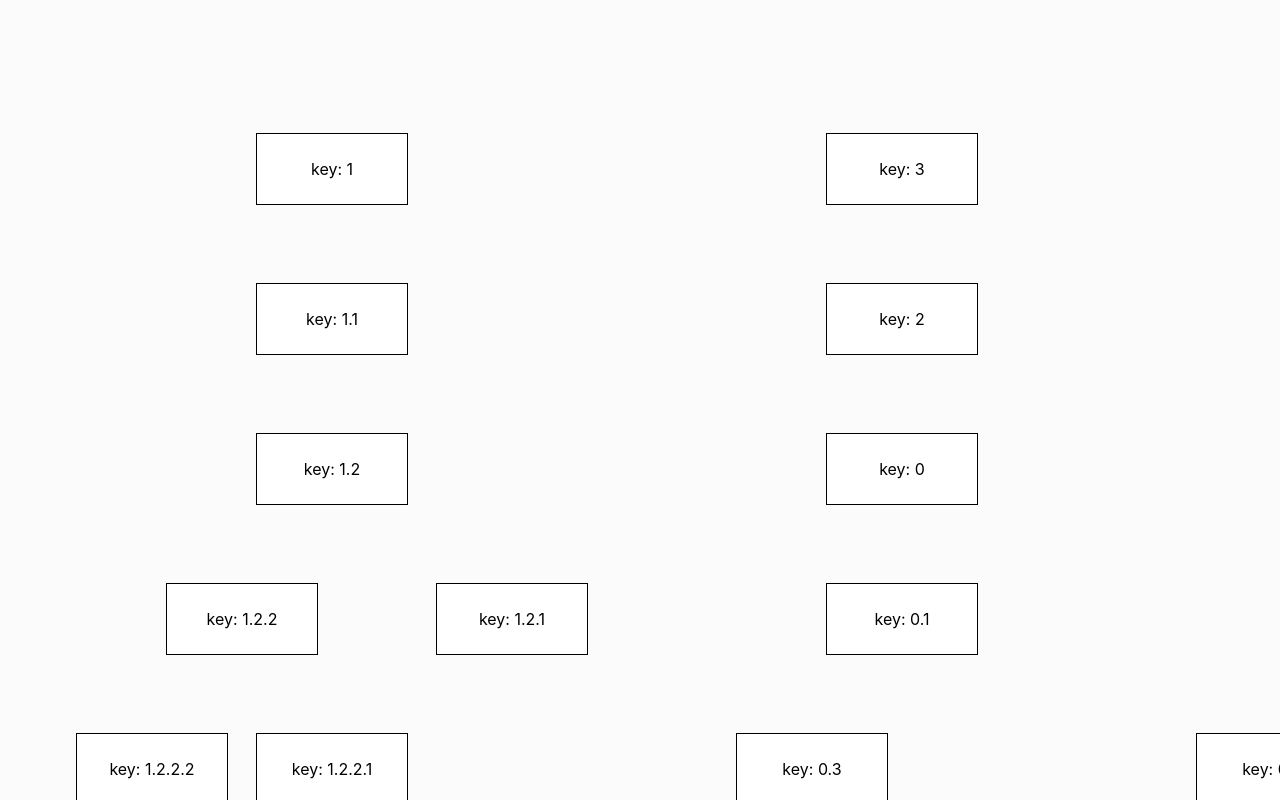
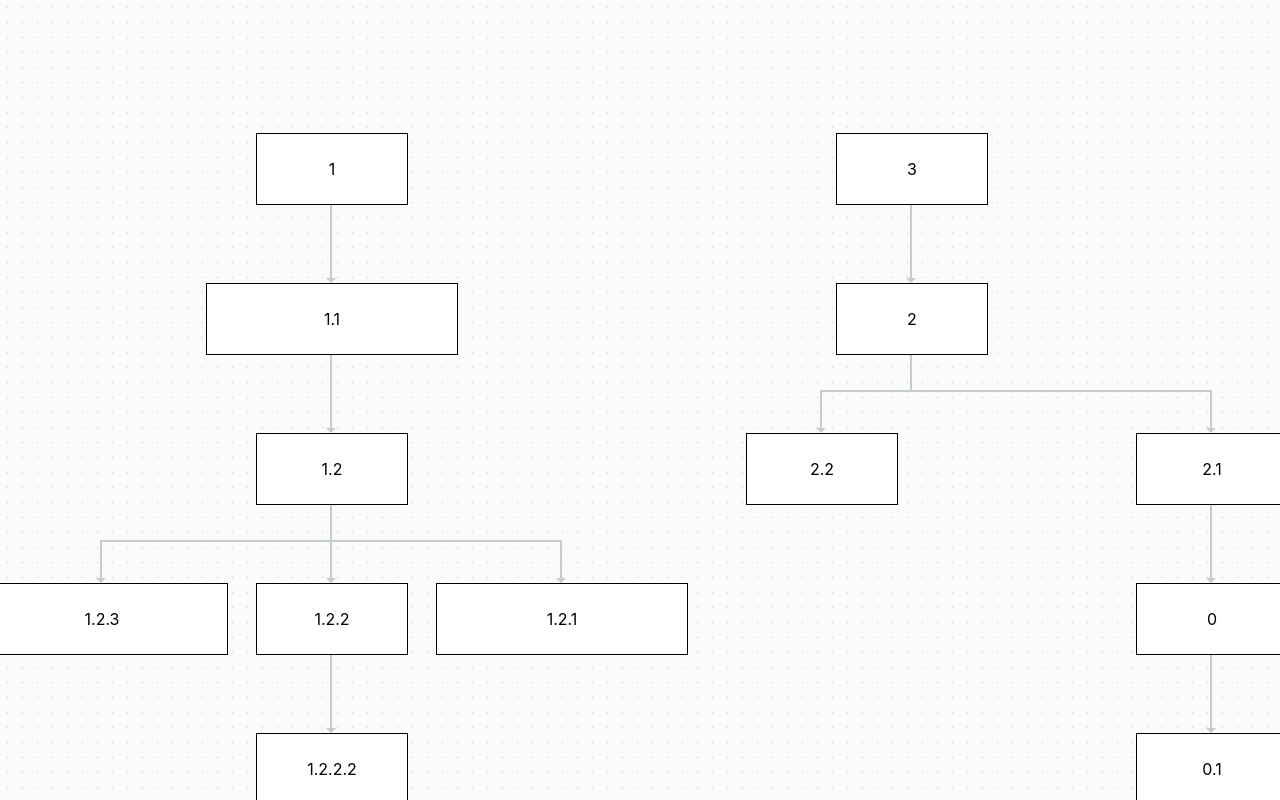
Before and after one commit to richie-south/more-flow, a React (Create React App) app in the folder more-flow-app/: page / in a window 1280 px wide. Built offline with nearby package versions, Linux system fonts and the light colour scheme.

Commit message:
feat: render lines

```diff
--- a/more-flow-app/src/App.tsx
+++ b/more-flow-app/src/App.tsx
@@ -8,6 +8,8 @@ import { buildBlock, buildBlocks } from './lib/build-block'
 import { EndArrow } from './components/paths/end-arrow'
 import { PathContainer } from './components/paths/path-container'
 import { Path } from './components/paths/path'
+import { buildLines, Line } from './lib/build-lines'
+import image from './tile.png'
 
 const BoardContainer = styled.div`
   position: absolute;
@@ -17,13 +19,17 @@ const BoardContainer = styled.div`
   padding: 0px;
   overflow: hidden;
   background-color: #FBFBFB;
+  background-image: url(${image});
+  background-repeat: repeat;
+  background-size: 30px 30px;
 `
 
 const App: React.FC = () => {
   const boardRef = useRef<HTMLDivElement>(null)
+  const [lines, setLines] = useState<Array<Line>>([])
   const [blocks, setBlocks] = useState<Blocks>({
 
-    /* 'root': {
+    /* '0': {
       type: 'standard-block',
       data: [],
       parrents: [],
@@ -35,7 +41,7 @@ const App: React.FC = () => {
     '2': {
       type: 'standard-block',
       data: [],
-      parrents: ['root'],
+      parrents: ['0'],
       x: 0,
       y: 0,
       height: 70,
@@ -44,7 +50,7 @@ const App: React.FC = () => {
     '3': {
       type: 'standard-block',
       data: [],
-      parrents: ['root'],
+      parrents: ['0'],
       x: 0,
       y: 0,
       height: 70,
@@ -53,22 +59,35 @@ const App: React.FC = () => {
     '4': {
       type: 'standard-block',
       data: [],
-      parrents: ['root'],
+      parrents: ['3'],
+      x: 0,
+      y: 0,
+      height: 70,
+      width: 150,
+    },
+    '5': {
+      type: 'standard-block',
+      data: [],
+      parrents: ['3'],
       x: 0,
       y: 0,
       height: 70,
       width: 150,
     },
 
-    '5': {
+    '6': {
       type: 'standard-block',
       data: [],
-      parrents: ['root'],
+      parrents: ['0'],
       x: 0,
       y: 0,
       height: 70,
       width: 150,
     }, */
+    /*
+
+
+     */
 
     '0.3.2': {
       type: 'standard-block',
@@ -137,7 +156,7 @@ const App: React.FC = () => {
     '0': {
       type: 'standard-block',
       data: [],
-      parrents: ['2'],
+      parrents: ['2.1'],
       x: 0,
       y: 0,
       height: 70,
@@ -153,14 +172,14 @@ const App: React.FC = () => {
       height: 70,
       width: 150,
     },
-    '1.2.2.1': {
+    '1.2.3': {
       type: 'standard-block',
       data: [],
-      parrents: ['1.2.2'],
+      parrents: ['1.2'],
       x: 0,
       y: 0,
       height: 70,
-      width: 150,
+      width: 250,
     },
     '1.2.2': {
       type: 'standard-block',
@@ -178,7 +197,7 @@ const App: React.FC = () => {
       x: 0,
       y: 0,
       height: 70,
-      width: 150,
+      width: 250,
     },
 
     '1.2': {
@@ -197,12 +216,31 @@ const App: React.FC = () => {
       x: 0,
       y: 0,
       height: 70,
-      width: 150,
+      width: 250,
     },
     '1': {
       type: 'standard-block',
       data: [],
       parrents: [],
+      x: 0,
+      y: 0,
+      height: 70,
+      width: 150,
+    },
+
+    '2.2': {
+      type: 'standard-block',
+      data: [],
+      parrents: ['2'],
+      x: 0,
+      y: 0,
+      height: 70,
+      width: 150,
+    },
+    '2.1': {
+      type: 'standard-block',
+      data: [],
+      parrents: ['2'],
       x: 0,
       y: 0,
       height: 70,
@@ -235,26 +273,47 @@ const App: React.FC = () => {
 
     const { height, width } = boardRef.current.getBoundingClientRect()
 
+    console.time('s')
     const _blocks = buildBlocks(
       blocks,
       height,
       width,
     )
+    console.timeEnd('s')
 
+    console.time('lines')
+    const _lines = buildLines(
+      _blocks,
+    )
+    console.timeEnd('lines')
+
+    setLines(_lines)
     setBlocks(_blocks)
 
   // eslint-disable-next-line react-hooks/exhaustive-deps
   }, [])
 
   const blocksArray = Object.entries(blocks)
-  console.log('blocksArray', blocksArray)
   return (
     <Fragment>
-      <PathContainer>
-        <Path d={"M512 0L512 40L5 40L5 80"} />
-      <EndArrow />
-    </PathContainer>
+      {/* <PathContainer>
+        <Path d={"M512,0 L512,40 L5,40 L5,80"} />
+        <EndArrow />
+      </PathContainer> */}
       <BoardContainer ref={boardRef} className='board'>
+        {lines.map((line) => {
+          return (
+            <PathContainer
+              key={line.id}
+              id={line.id}
+              x={line.x}
+              y={line.y}
+            >
+              <Path d={line.linePosition} />
+              <EndArrow d={line.arrowPosition} />
+            </PathContainer>
+          )
+        })}
         {blocksArray.map(([key, block]) => {
           return (
             <StandardBlockContainer
@@ -265,7 +324,7 @@ const App: React.FC = () => {
               top={block.y}
               left={block.x}
             >
-              key: {key}
+              {key}
             </StandardBlockContainer>
           )
         })}
```
Also changed, not shown: more-flow-app/src/tile.png (added).
